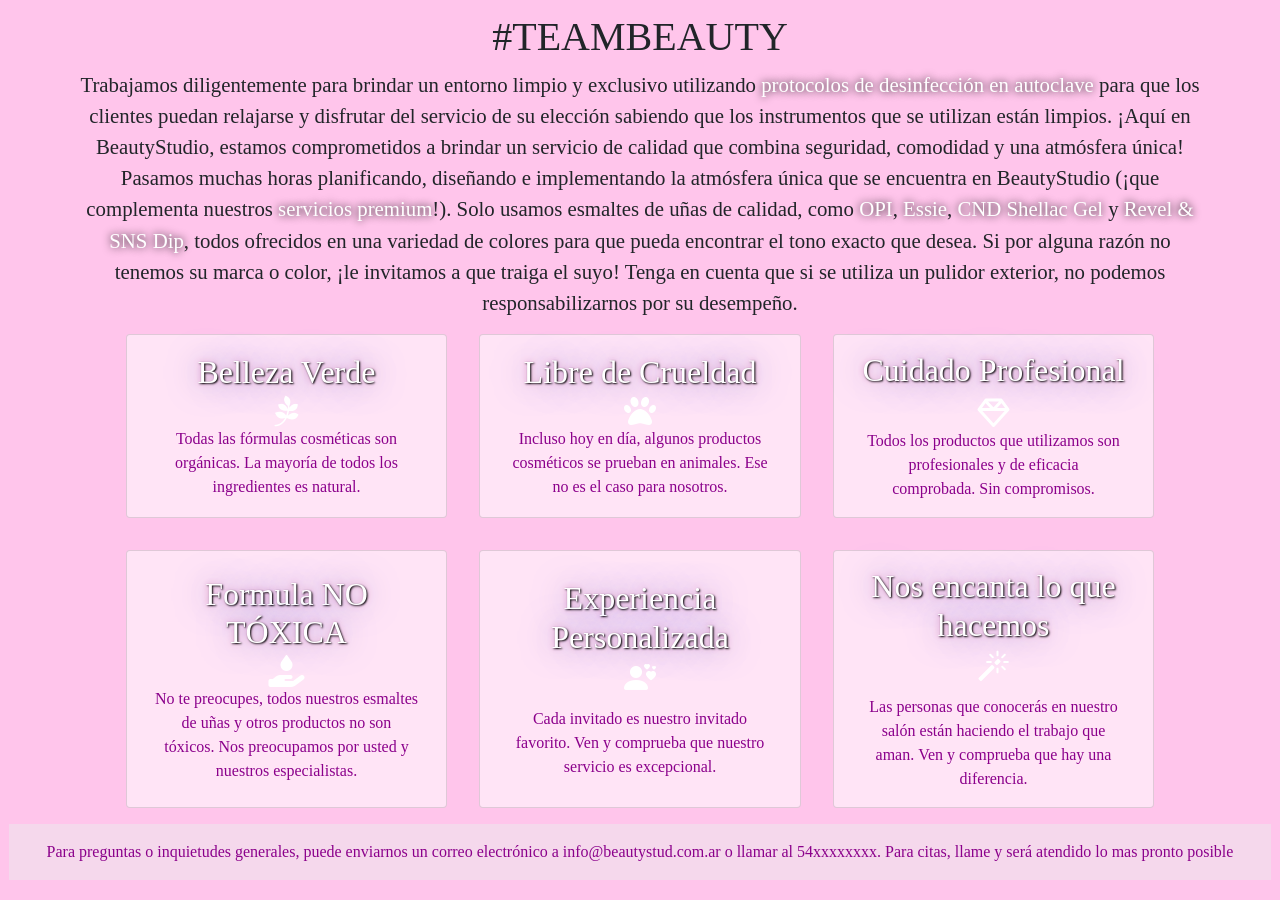
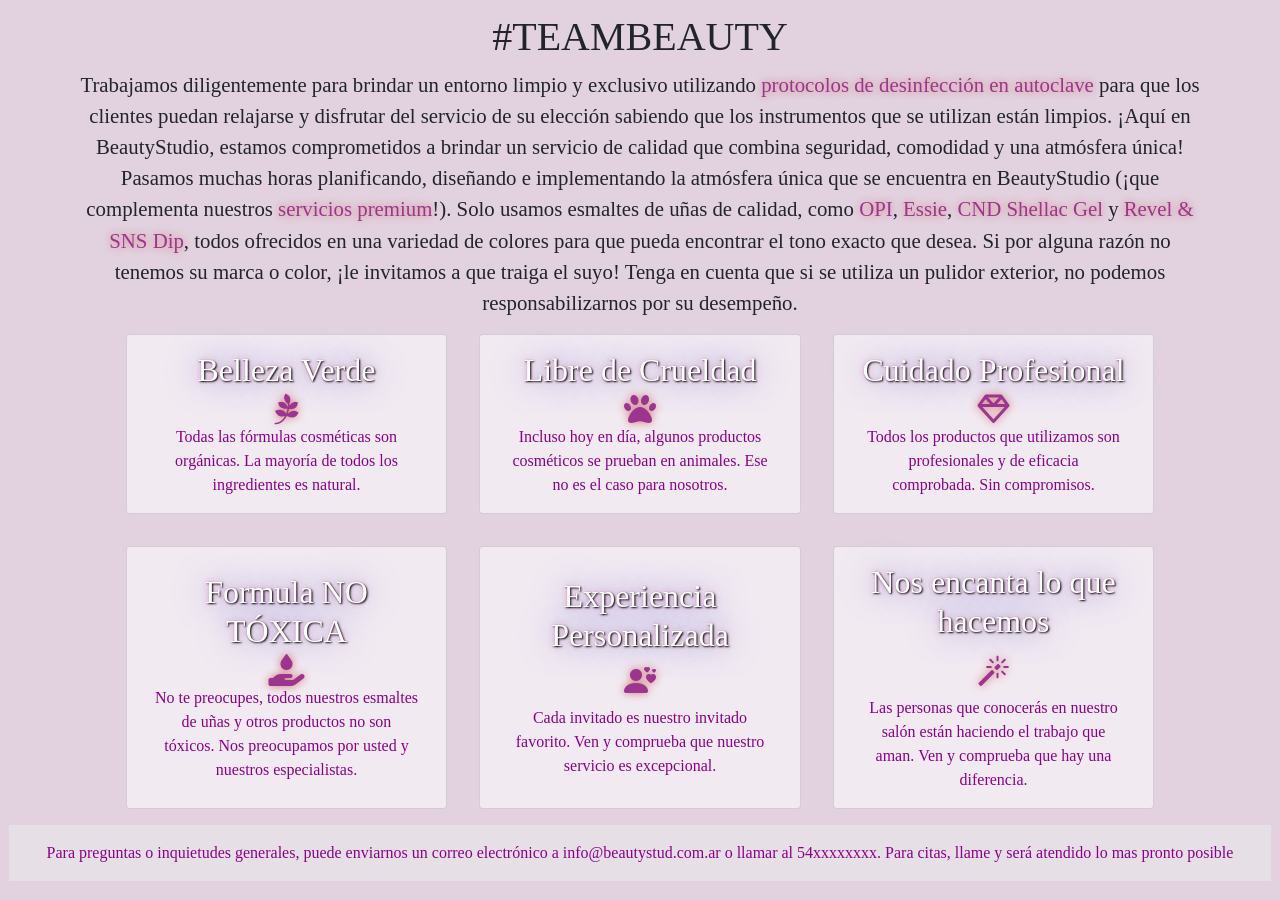
Before and after one commit to celestetapia/beautyStudioBootstrap, a website: page pages/nosotros.html in a window 1280 px wide. Shown: the part 407-1307 px from the top of the page. Drawn offline with nearby package versions, Linux system fonts and the light colour scheme; a web font is replaced by a local one.

Commit message:
Agregando mixin y extend. Agregando import de componentes

```diff
--- a/pages/nosotros.html
+++ b/pages/nosotros.html
@@ -8,6 +8,8 @@
     <meta
         name="description"
         content="Un espacio creado para vos. Manicure, Pedicure, Pestañas y más.. Amplias medidas de seguridad e higiene.. Productos de calidad premium">
+        <meta name="keywords" content="BeautyStudio,Beauty Studio,Manicure,Pedicure,Cejas,Pestañas,Belleza Mujer,Spa,Cuidado Personal,
+        acerca de nosotros,Historia,Productos,Valores,Vision">
 
     <!-- Bootstrap CSS -->
     <link href="https://cdn.jsdelivr.net/npm/bootstrap@5.1.3/dist/css/bootstrap.min.css" rel="stylesheet"
@@ -106,21 +108,21 @@
         <h1 style="display: flex; justify-content: center; margin-top: 1%; ">#TEAMBEAUTY</h1>
         <p class="text-dark text-center" style="margin-left: 5%; margin-right: 5%;">Trabajamos
             diligentemente para brindar un entorno limpio y exclusivo utilizando <span
-                style="text-shadow: 0 0 8px black; color: white;">protocolos de desinfección en autoclave</span> para
+                class="subRayado">protocolos de desinfección en autoclave</span> para
             que los clientes puedan relajarse y disfrutar del servicio de su elección sabiendo que los instrumentos que
             se utilizan están limpios. ¡Aquí en BeautyStudio, estamos comprometidos a brindar un servicio de calidad que
             combina seguridad, comodidad y una atmósfera única!
 
             Pasamos muchas horas planificando, diseñando e implementando la atmósfera única que se encuentra en
             BeautyStudio (¡que complementa nuestros <span
-            style="text-shadow: 0 0 8px black; color: white;">servicios premium</span>!).
+            class="subRayado">servicios premium</span>!).
 
 
             Solo usamos esmaltes de uñas de calidad, como <span
-            style="text-shadow: 0 0 8px black; color: white;">OPI</span>, <span
-            style="text-shadow: 0 0 8px black; color: white;">Essie</span>, <span
-            style="text-shadow: 0 0 8px black; color: white;">CND Shellac Gel</span> y <span
-            style="text-shadow: 0 0 8px black; color: white;">Revel & SNS Dip</span>, todos ofrecidos
+            class="subRayado">OPI</span>, <span
+            class="subRayado">Essie</span>, <span
+            class="subRayado">CND Shellac Gel</span> y <span
+            class="subRayado">Revel & SNS Dip</span>, todos ofrecidos
             en una variedad de colores para que pueda encontrar el tono exacto que desea. Si por alguna razón no tenemos
             su marca o color, ¡le invitamos a que traiga el suyo! Tenga en cuenta que si se utiliza un pulidor exterior,
             no podemos responsabilizarnos por su desempeño.
@@ -137,8 +139,8 @@
     <div class="row d-flex text-center" style="justify-content: center; row-gap: 2rem;column-gap: 2rem;">
         <div class="card col-sm-5 col-10  col-lg-3  col-md-3">
             <div class="card-body">
-                <h5 class="card-title">Belleza Verde</h5>
-                <i class="card-subtitle fa-brands fa-pagelines" style="font-size: 2rem; color: white;"></i>
+                <h2 class="card-title">Belleza Verde</h2>
+                <i class="card-subtitle fa-brands fa-pagelines subRayado" style="font-size: 2rem;"></i>
                 <p class="card-text">Todas las fórmulas cosméticas son orgánicas. La mayoría de todos los
                     ingredientes es natural.</p>
 
@@ -146,8 +148,8 @@
         </div>
         <div class="card col-sm-5 col-10  col-lg-3  col-md-3">
             <div class="card-body">
-                <h5 class="card-title">Libre de Crueldad</h5>
-                <i class="card-subtitle fa-solid fa-paw" style="font-size: 2rem; color: white;"></i>
+                <h2 class="card-title">Libre de Crueldad</h2>
+                <i class="card-subtitle fa-solid fa-paw subRayado" style="font-size: 2rem;"></i>
                 <p class="card-text">Incluso hoy en día, algunos productos cosméticos se prueban en
                     animales. Ese no es el caso para nosotros.</p>
 
@@ -155,16 +157,16 @@
         </div>
         <div class="card col-sm-5 col-10  col-lg-3  col-md-3">
             <div class="card-body">
-                <h5 class="card-title">Cuidado Profesional</h5>
-                <i class="fa-regular fa-gem" style="font-size: 2rem; color: white;"></i>
+                <h2 class="card-title">Cuidado Profesional</h2>
+                <i class="card-subtitle fa-regular fa-gem subRayado" style="font-size: 2rem;"></i>
                 <p class="card-text">Todos los productos que utilizamos son profesionales y de eficacia
                     comprobada. Sin compromisos.</p>
             </div>
         </div>
         <div class="card col-sm-5 col-10  col-lg-3  col-md-3">
             <div class="card-body">
-                <h5 class="card-title">Formula NO TÓXICA</h5>
-                <i class="card-subtitle fa-solid fa-hand-holding-droplet" style="font-size: 2rem; color: white;"></i>
+                <h2 class="card-title">Formula NO TÓXICA</h2>
+                <i class="card-subtitle fa-solid fa-hand-holding-droplet subRayado" style="font-size: 2rem;"></i>
                 <p class="card-text">No te preocupes, todos nuestros esmaltes de uñas y otros productos no
                     son tóxicos. Nos preocupamos por usted y nuestros especialistas.</p>
 
@@ -172,9 +174,9 @@
         </div>
         <div class="card col-sm-5 col-10  col-lg-3  col-md-3">
             <div class="card-body">
-                <h5 class="card-title">Experiencia Personalizada</h5>
-                <h6 class="card-subtitle mb-2 text-muted"><i class="bi bi-person-hearts"
-                        style="font-size: 2rem; color: white;"></i></h6>
+                <h2 class="card-title">Experiencia Personalizada</h2>
+                <i class="card-subtitle bi bi-person-hearts subRayado"
+                        style="font-size: 2rem;"></i>
                 <p class="card-text">Cada invitado es nuestro invitado favorito. Ven y comprueba que
                     nuestro servicio es excepcional.</p>
 
@@ -182,9 +184,9 @@
         </div>
         <div class="card col-sm-5 col-10  col-lg-3  col-md-3">
             <div class="card-body">
-                <h5 class="card-title">Nos encanta lo que hacemos</h5>
-                <h6 class="card-subtitle mb-2 text-muted"><i class="bi bi-magic"
-                        style="font-size: 2rem; color: white;"></i></h6>
+                <h2 class="card-title">Nos encanta lo que hacemos</h2>
+                <i class="bi bi-magic subRayado"
+                        style="font-size: 2rem;"></i>
                 <p class="card-text"> Las personas que conocerás en nuestro salón están haciendo el trabajo
                     que aman. Ven y comprueba que hay una diferencia.</p>
             </div>
--- /dev/null
+++ b/scss/_boton.scss
@@ -0,0 +1,19 @@
+.boton {
+  border-radius: 20px;
+  border: 2px solid black;
+  border-color: whitesmoke;
+  font-size: 1.2rem;
+}
+
+.boton--enviar {
+  @extend .boton;
+  background-color: rgba(167, 45, 179, 0.459);
+  padding: 1% 6%;
+}
+
+.boton--ver--mas{
+  @extend .boton;
+  background-color: rgba(90, 37, 134, 0.527);
+  color: whitesmoke;
+
+}
--- /dev/null
+++ b/scss/_card.scss
@@ -0,0 +1,12 @@
+@import "variables";
+/* ===================CARD====================== */
+.card {
+  background-color: map-get($variablesGlobales,colorCard);
+  align-items: center;
+}
+
+.card-body {
+  display: flex;
+  flex-direction: column;
+  justify-content: center;
+}
--- /dev/null
+++ b/scss/_menu.scss
@@ -0,0 +1,28 @@
+@import "variables";
+@import "mixins";
+
+/* ===================MENU====================== */
+#menu {
+  /* VARIABLES LOCALES */
+  $colorAnchors: white;
+  display: flex;
+  justify-content: space-between;
+  align-items: center;
+
+  .navbar-brand {
+    text-shadow: map-get($variablesGlobales,whiteShadow);
+  }
+
+  li {
+    text-transform: uppercase;
+    a {
+      font-size: 18px;
+      font-weight: bold;
+      color: $colorAnchors;
+      &.active {
+        color: rgba(156, 115, 197, 0.562);
+        @include subrayado--doble(sienna,sienna);
+      }
+    }
+  }
+}
--- /dev/null
+++ b/scss/_mixins.scss
@@ -0,0 +1,21 @@
+
+/* ===================MIXINS====================== */
+@mixin subrayado--doble($colorTop: black,$colorBottom: black){
+  @if $colorTop {
+  border-top-color: $colorTop;
+  }
+  @else if $colorTop = black {
+    border-top-color: black;
+  }
+
+  @if $colorBottom {
+  border-bottom-color: $colorBottom;
+  }
+  @else if $colorBottom = black {
+    border-bottom-color: black;
+  }
+  border-top-width: 2px;
+  border-top-style: dotted;
+  border-bottom-width: 2px;
+  border-bottom-style: dotted;
+}
--- /dev/null
+++ b/scss/_variables.scss
@@ -0,0 +1,11 @@
+/* ===================MAPAS====================== */
+$variablesGlobales: ( /* Definicion de mapas de variables globales */
+  whiteShadow: 0 0 8px rgb(206, 118, 118),
+  colorCard: rgba(255, 255, 255, 0.541),
+);
+
+$redes: ( /* Definicion de mapas de redes sociales */
+  twitter: rgb(143, 238, 255),
+  facebook: rgb(151, 143, 255),
+  instagram: rgb(220, 143, 255),
+);
--- a/scss/styles.scss
+++ b/scss/styles.scss
@@ -1,9 +1,18 @@
 /* IMPORTS */
 @import url('https://fonts.googleapis.com/css2?family=DM+Serif+Text&display=swap');
+@import "variables";
+@import "mixins";
+@import "boton";
+@import "menu";
+@import "card";
 
-/* ===================VARIABLES GLOBALES====================== */
-$whiteShadow: 0 0 8px rgb(206, 118, 118);
-$colorCard: rgba(255, 255, 255, 0.541);
+@each $red, $color in $redes {
+  .icono--#{$red}{
+    color: $color;
+    font-size: 2rem;
+    padding: 4px;
+  }
+}
 
 /* ===================BODY====================== */
 body {
@@ -15,65 +24,8 @@ body {
   }
 }
 
-/* ===================MENU====================== */
-#menu {
-  /* VARIABLES LOCALES */
-  $colorAnchors: white;
-  display: flex;
-  justify-content: space-between;
-  align-items: center;
-
-  .navbar-brand {
-    text-shadow: $whiteShadow;
-  }
-
-  li {
-    text-transform: uppercase;
-    a {
-      font-size: 18px;
-      font-weight: bold;
-      color: $colorAnchors;
-      &.active {
-        color: rgba(156, 115, 197, 0.562);
-        border-top-width: 2px;
-        border-top-style: dotted;
-        border-top-color: sienna;
-        border-bottom-width: 2px;
-        border-bottom-style: dotted;
-        border-bottom-color: sienna;
-      }
-    }
-  }
-}
-
-/* ===================CARD====================== */
-.card {
-  background-color: $colorCard;
-  align-items: center;
-}
-
-.card-body {
-  display: flex;
-  flex-direction: column;
-  justify-content: center;
-}
-
 /* ===================SUBRAYADO====================== */
 .subRayado {
-  text-shadow: $whiteShadow;
+  text-shadow: map-get($variablesGlobales,whiteShadow);
   color: rgb(155, 53, 141);
 }
-
-$redes: ( /* Definicion de mapas de redes sociales */
-  twitter: rgb(143, 238, 255),
-  facebook: rgb(151, 143, 255),
-  instagram: rgb(220, 143, 255),
-);
-
-@each $red, $color in $redes {
-  .icono--#{$red}{
-    color: $color;
-    font-size: 2rem;
-    padding: 4px;
-  }
-}
```
Also changed, not shown: index.html (+13 -11 lines), pages/contacto.html (+6 -3 lines), pages/galeria.html (+1 -1 lines), pages/servicios.html (+7 -6 lines), css/main.css, css/styles.css.
